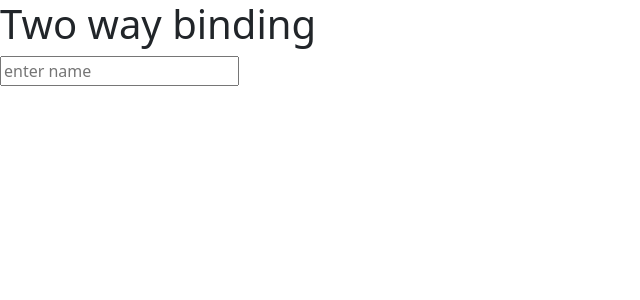
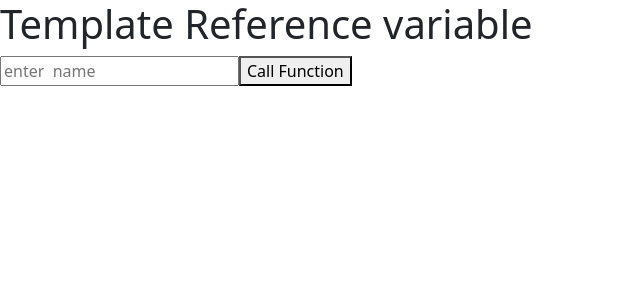
Before and after one commit to j4sumit/angularPractice, an Angular app: page / in a window 1280 px wide. Shown: the top 300 px of the page, without its empty margins (0-640 px from the left). Built offline with nearby package versions, Linux system fonts and the light colour scheme.

Commit message:
Template reference variable

```diff
--- a/src/app/app.component.html
+++ b/src/app/app.component.html
@@ -1,3 +1,3 @@
-<h1>Two  way binding</h1>
-<input type="text" [(ngModel)]="data" placeholder="enter name">
-<h1>{{data}}</h1>
+<h1>Template Reference variable</h1>
+<input type="text" #box name="name" placeholder="enter  name">
+<button (click)="getVal(box)">Call Function</button>
--- a/src/app/app.component.ts
+++ b/src/app/app.component.ts
@@ -9,5 +9,7 @@ import { Component } from '@angular/core'
 })
 export class AppComponent {
   title = 'Angular 14';
-data: any;
+  getVal(item:HTMLInputElement){
+console.log(item);
+  }
 }
```
